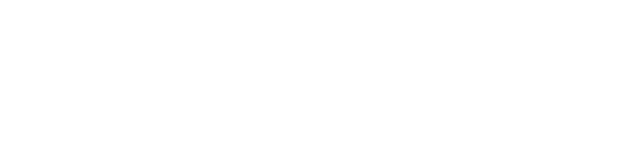
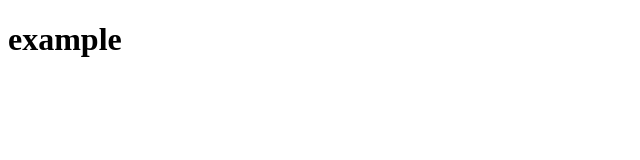
Before and after one commit to eliyaho-chananya/demo, a plain HTML site: page index.html in a window 1280 px wide. Shown: the whole page, without its empty margins (0-640 px from the left). Drawn offline with Linux system fonts and the light colour scheme.

```diff
--- /dev/null
+++ b/data.json
@@ -0,0 +1 @@
+[1, 2, 3, 4, 5, 6]
--- a/index.html
+++ b/index.html
@@ -6,5 +6,7 @@
     <meta http-equiv="X-UA-Compatible" content="ie=edge" />
     <title>Document</title>
   </head>
-  <body></body>
+  <body>
+    <h1>example</h1>
+  </body>
 </html>
--- /dev/null
+++ b/style.css
@@ -0,0 +1,2 @@
+body {
+}
```
